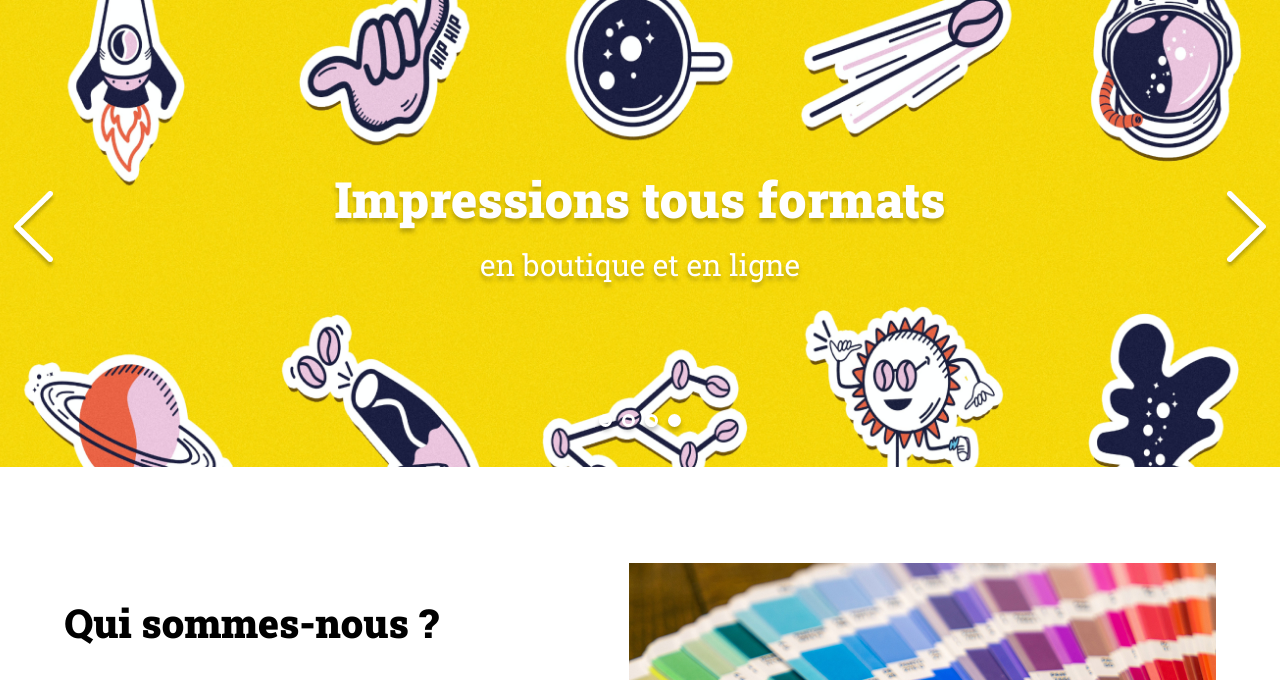
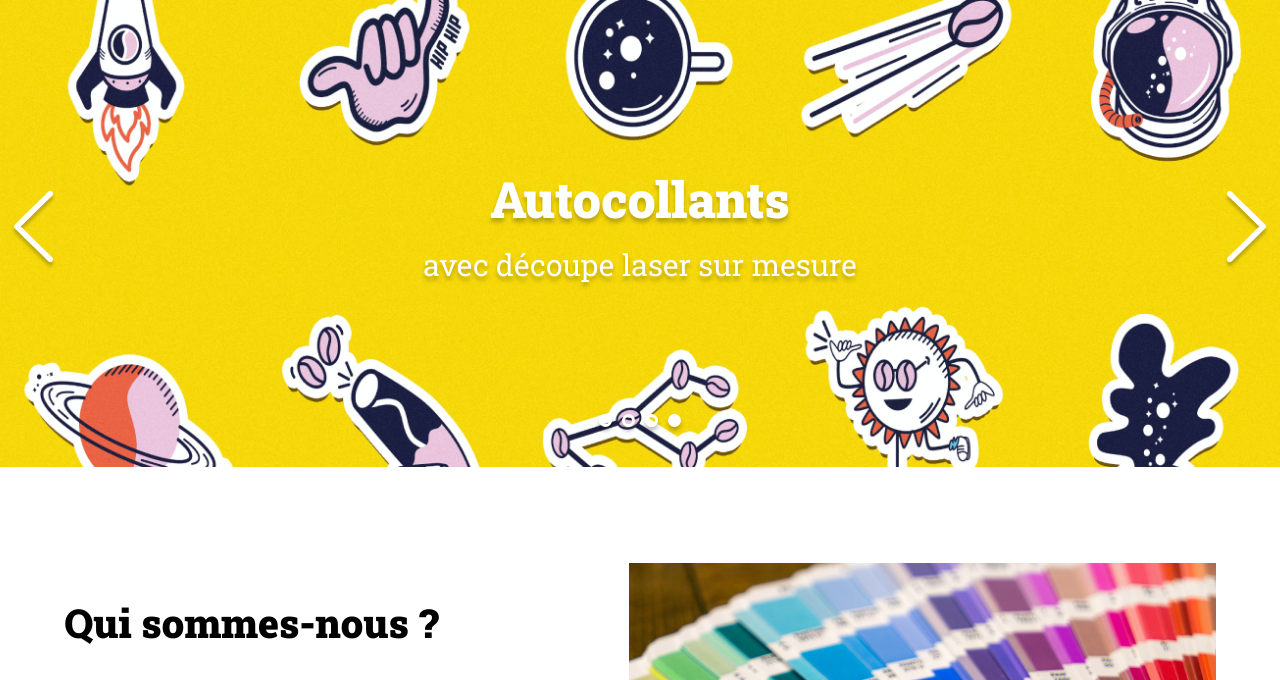
Before and after one commit to Tomhashcat/Print-it-JS-main, a plain HTML site: page index.html in a window 1280 px wide. Both pictures are taken after a click on the element 33 px from the left and 336 px from the top of the page. Shown: the part 104-784 px from the top of the page. Drawn offline with Linux system fonts and the light colour scheme.

Commit message:
:add change tagLine

```diff
--- a/assets/script.js
+++ b/assets/script.js
@@ -22,7 +22,7 @@ const slides = [
 var leftArrow = document.querySelector(".arrow_left");
 var rightArrow = document.querySelector(".arrow_right");
 var dots = document.querySelector(".dots");
-var slideImage= document.querySelector(".banner-img");
+var slideImage = document.querySelector(".banner-img");
 var indexCurrent = 0;
 
 
@@ -55,7 +55,7 @@ for (var i = 0; i < slides.length; i++) {
 
 //Listener
 
-//QUAND CLICK GAUCHE, INDEX -1 REVIENS A ZERO
+//QUAND CLICK , SI CLICK EXTREME GAUCHE/ REVIENS A LA DERNIERE POSITION DU TABLEAU SINON INVERSE
 leftArrow.addEventListener('click', function () {
 	indexCurrent = (indexCurrent === 0) ? slides.length - 1 : indexCurrent - 1;
 	updateSlide();
@@ -64,27 +64,32 @@ leftArrow.addEventListener('click', function () {
 });
 //QUAND CLICK DROIT, INDEX +1 REVIENS A ZERO
 rightArrow.addEventListener('click', function () {
-	indexCurrent= (indexCurrent === slides.length - 1) ? 0 : indexCurrent + 1;
+	indexCurrent = (indexCurrent === slides.length - 1) ? 0 : indexCurrent + 1;
 	updateSlide();
 
 })
 
 function changeSlide(next) {
 	if (next) {
-	  indexCurrent = (indexCurrent === slides.length - 1) ? 0 : indexCurrent + 1;
+		indexCurrent = (indexCurrent === slides.length - 1) ? 0 : indexCurrent + 1;
 	} else {
-	  indexCurrent = (indexCurrent === 0) ? slides.length - 1 : indexCurrent - 1;
+		indexCurrent = (indexCurrent === 0) ? slides.length - 1 : indexCurrent - 1;
 	}
 	updateSlide();
-  }
+}
 
-  //MET  A JOUR L'IMAGE ET LE POINT
+//MET  A JOUR L'IMAGE ET LE POINT
 function updateSlide() {
 	slideImage.src = "assets/images/slideshow/" + slides[indexCurrent].image;
-	var dots= document.querySelectorAll('.dots .dot');
 
-	dots.forEach(function (dot,index){
-		dot.classList.toggle('dot_selected', index ===indexCurrent)
+	var tagLineElement = document.querySelector('.tagLine');
+
+	tagLineElement.innerHTML = slides[indexCurrent].tagLine;
+
+	var dots = document.querySelectorAll('.dots .dot');
+
+	dots.forEach(function (dot, index) {
+		dot.classList.toggle('dot_selected', index === indexCurrent)
 	});
 
 }
@@ -96,20 +101,6 @@ function previous() {
 	console.log('left');
 };
 
-
-
-
-
-
-
-
-
-
-
-
-
-
-
 //Compte le nombre d'élement de SLIDES
 for (var i = 0; i < slides.length; i++) {
 	console.log(slides[i]);
--- a/index.html
+++ b/index.html
@@ -24,7 +24,7 @@
 		<div id="banner">
 
 			<img class="banner-img" src="assets/images/slideshow/slide1.jpg" id="slides" alt="Banner Print-it">
-			<p>Impressions tous formats <span>en boutique et en ligne</span></p>
+			<p class="tagLine">Impressions tous formats <span>en boutique et en ligne</span></p>
 			<div  id=" precedent"  class="arrow arrow_left"> <img src="assets\images\arrow_left.png" alt="left"></div>
 
 			<div id="suivant"  class="arrow arrow_right"> <img src="assets\images\arrow_right.png"alt="right"></div>
```
